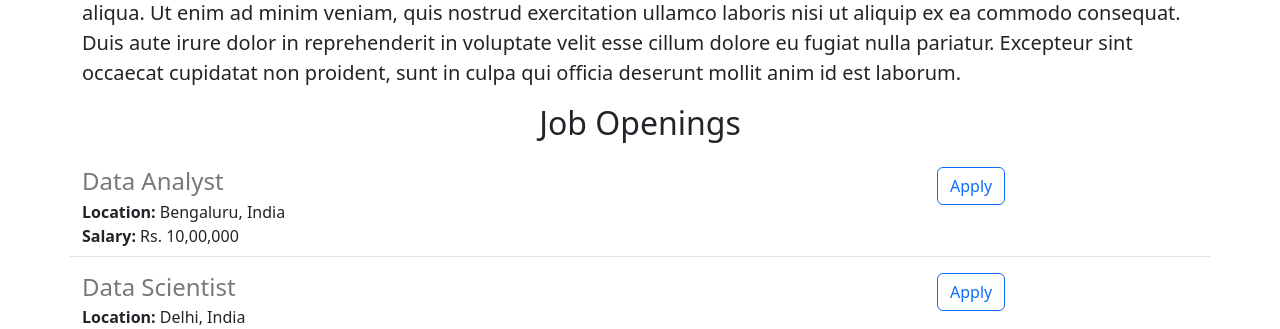
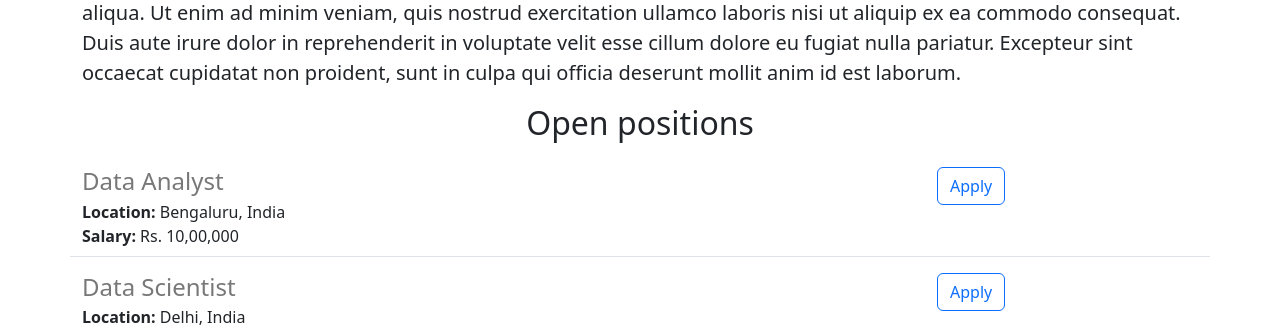
Before and after one commit to harikishanm96/careers-website, a Flask app: page / in a window 1280 px wide. Shown: the part 926-1255 px from the top of the page. Run offline with Flask 3, Linux system fonts and the light colour scheme.

Commit message:
open positions

```diff
--- a/templates/home.html
+++ b/templates/home.html
@@ -15,7 +15,7 @@
     <h2 class="text-center mt-2 mb-4"> About Careers </h2>
     <p class="lead"> Lorem ipsum dolor sit amet, consectetur adipiscing elit, sed do eiusmod tempor incididunt ut labore et dolore magna aliqua. Ut enim ad minim veniam, quis nostrud exercitation ullamco laboris nisi ut aliquip ex ea commodo consequat. Duis aute irure dolor in reprehenderit in voluptate velit esse cillum dolore eu fugiat nulla pariatur. Excepteur sint occaecat cupidatat non proident, sunt in culpa qui officia deserunt mollit anim id est laborum.
     </p>
-    <h2 class="text-center mt-2 mb-4">Job Openings</h2>
+    <h2 class="text-center mt-2 mb-4">Open positions</h2>
     <div>
       {% for job in jobs %}
         {% include 'jobitem.html' %}
```
